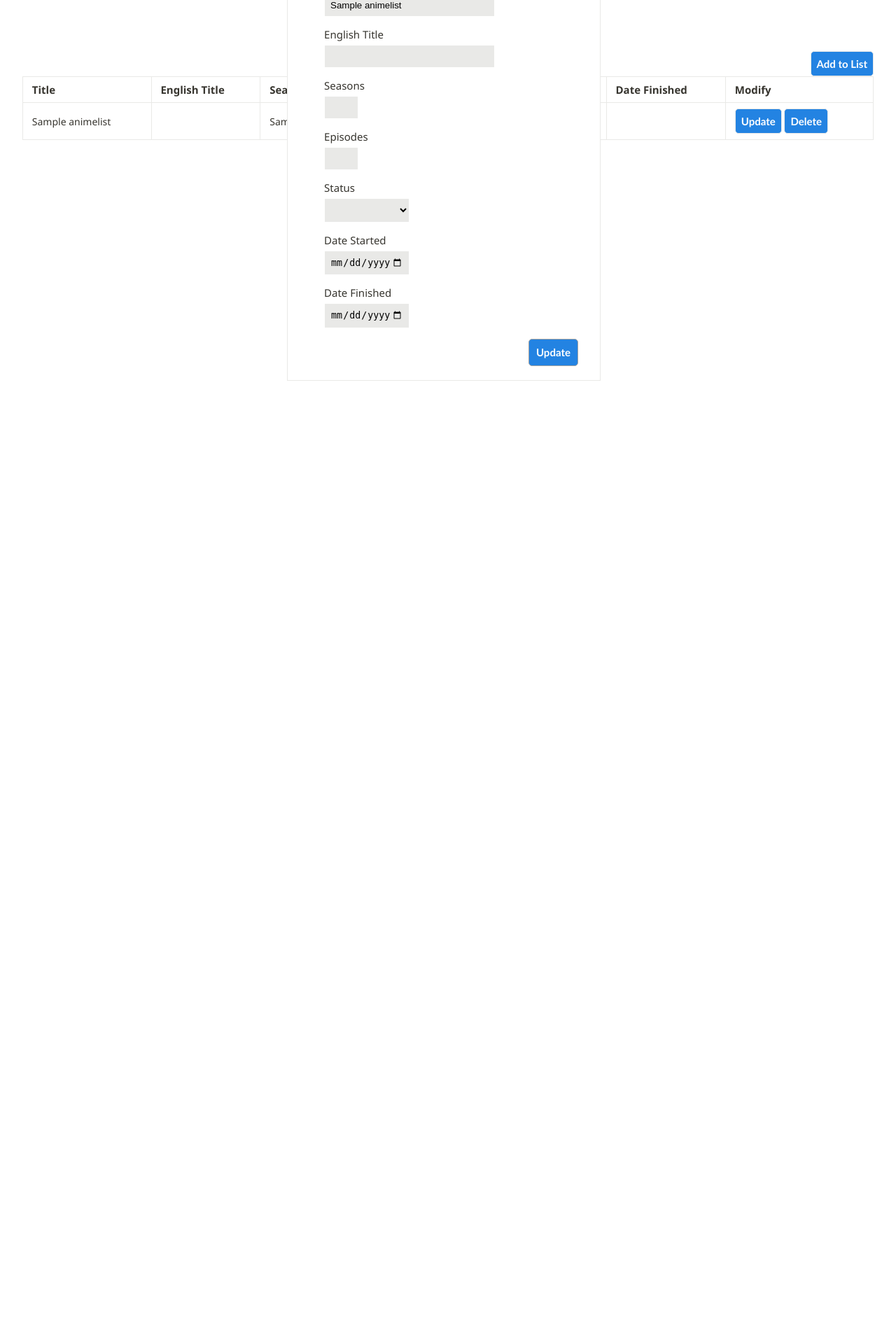
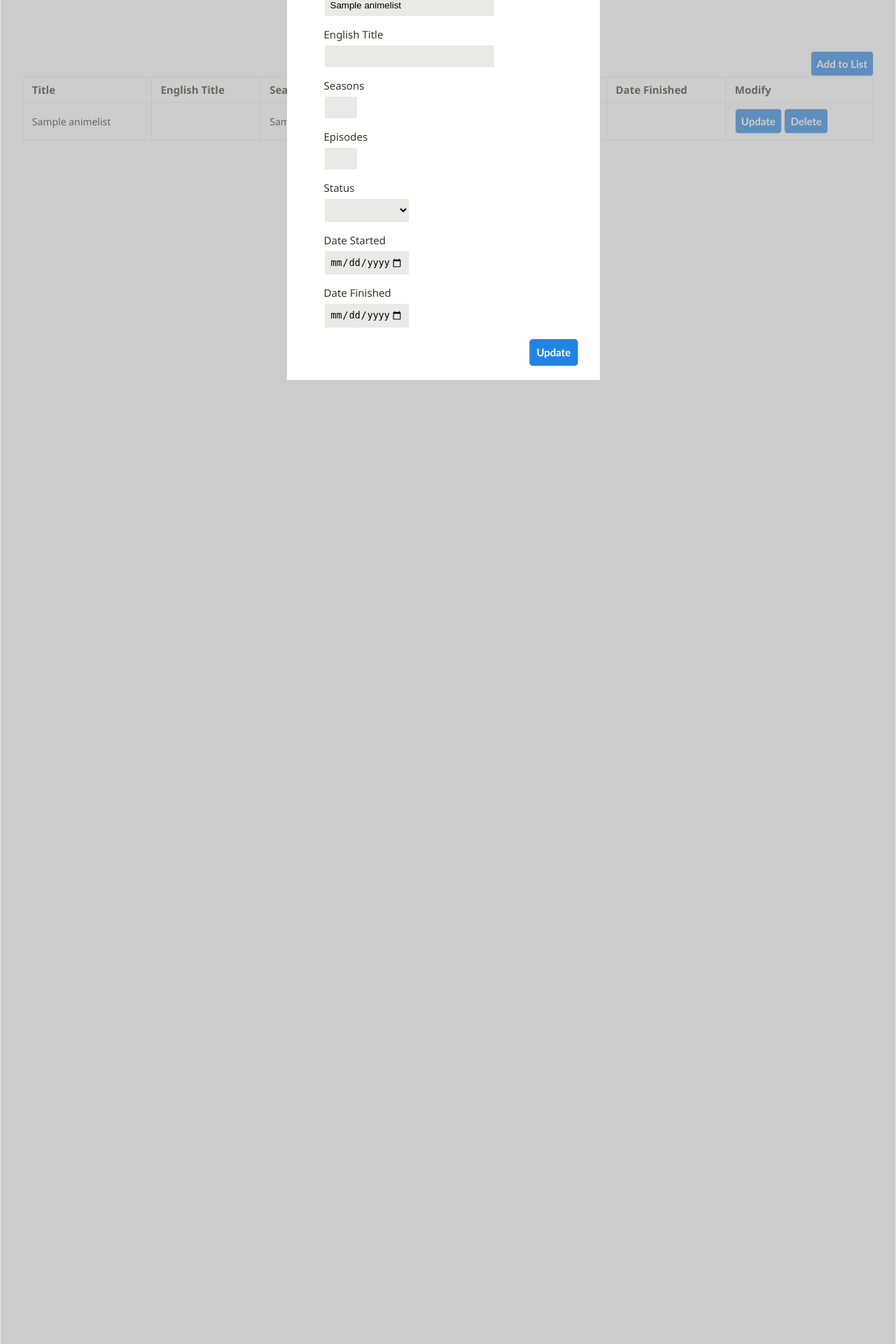
Before and after one commit to kiiyokami/simpleAnimeList, a PHP site: page / in a window 1280 px wide, after a click on "Update". Shown: the top 1920 px of the page at 70% size. Run offline with PHP 8.4, Linux system fonts and the light colour scheme; tables that the repository leaves empty or names only in its code hold one stand-in row (values such as "Sample post"); data that the repository does not hold is empty.

Commit message:
change aesthetic2

```diff
--- a/css/index.css
+++ b/css/index.css
@@ -125,14 +125,25 @@ tbody {
 	z-index: 10;
 	display: none;
 	position: sticky;
-	background-color: #ffffff;
-	backdrop-filter: blur(5px);
+	background-color: rgb(153,153,153, 0.5);
 	color: #37352F;
 	position: fixed;
 	border: 1px solid #E9E9E7;
+	margin-top: -25%;
+	/*
+
+
+
+	*/
+	height: 500rem;
+	width: 100%
+}
+
+.form-container {
+	width: 35%;
+	background-color: white;
 	margin-left: 32%;
-	margin-top: -20%;
-	width: 35%
+	margin-top: 5%;
 }
 
 .form-container h2, hr {
--- a/index.html
+++ b/index.html
@@ -16,7 +16,7 @@
 		<img src="assets/bg.jpg" alt="">
 	</div>
 	<div class="center">
-		<button class="btn" onclick="addEntity()"> <b>Add to List</b> </button>
+		<button class="btn" onclick="addEntity()"> <b>New List</b> </button>
 	</div>
 
 	<div class="form-popup" id="createNewEntity">
@@ -47,6 +47,7 @@
 																	<button type="submit">Submit</button>
 		</form>
 	</div>
+
 	<div class="form-popup" id="updateEntity">
 		<form action="php/updateEntity.php" class="form-container" method="post">
 		</form>
```
